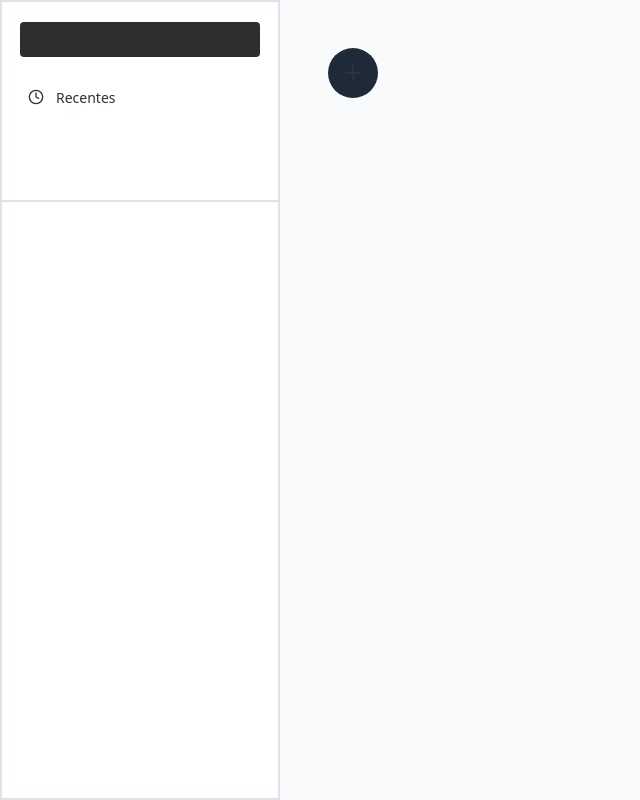
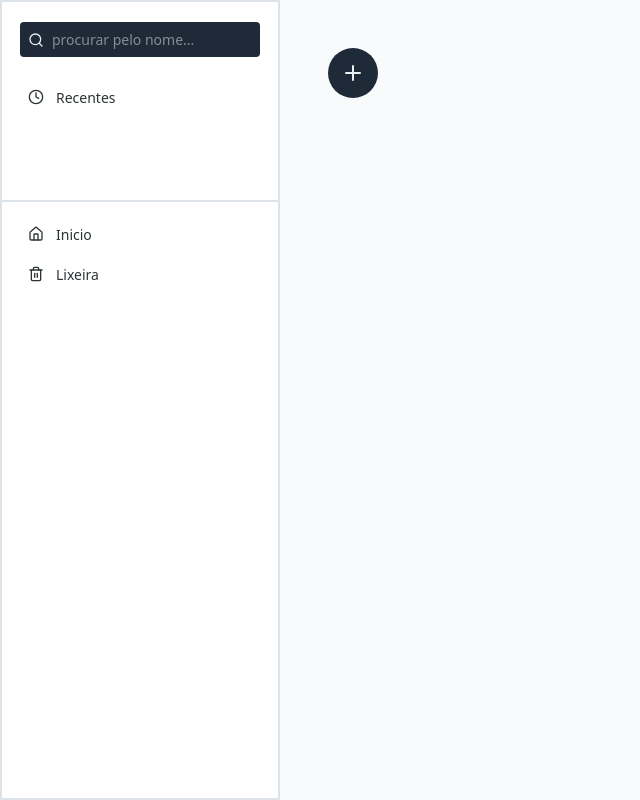
Before and after one commit to GabrielPanjos/Personal-Organizer, a React (Vite) app: page / in a window 1280 px wide. Shown: the whole page, without its empty margins (0-640 px from the left). Built offline with nearby package versions, Linux system fonts and the light colour scheme.

Commit message:
pronto para fazer card

```diff
--- a/src/App.jsx
+++ b/src/App.jsx
@@ -1,6 +1,7 @@
 import React from "react";
 import { BrowserRouter as Router, Routes, Route } from "react-router-dom";
-
+import Trash from "./pages/Trash";
+import Recents from "./pages/Recents";
 import Home from "./pages/Home";
 
 function App() {
@@ -8,6 +9,8 @@ function App() {
     <Router>
       <Routes>
         <Route path="/" element={<Home />} />
+        <Route path="/trash" element={<Trash />} />
+        <Route path="/recents" element={<Recents />} />
       </Routes>
     </Router>
   );
--- /dev/null
+++ b/src/components/AddCardButton.jsx
@@ -0,0 +1,11 @@
+import { Plus } from "lucide-react";
+
+function AddCardButton() {
+  return (
+    <button className="h-[50px] w-[50px] mt-12 flex items-center justify-center rounded-[100%] text-[#ECEFF1] bg-[#1E2A38] dark:bg-[#1E2A38] hover:bg-[#2A3B4C] ">
+      <Plus />
+    </button>
+  );
+}
+
+export default AddCardButton;
--- a/src/components/Button.jsx
+++ /dev/null
@@ -1,11 +0,0 @@
-import { Plus } from "lucide-react";
-
-function Button() {
-  return (
-    <button className="h-[50px] w-[50px] mt-12 flex items-center justify-center rounded-[100%] bg-[#1E2A38] dark:bg-[#1E2A38] hover:bg-[#2A3B4C] ">
-      <Plus />
-    </button>
-  );
-}
-
-export default Button;
--- /dev/null
+++ b/src/components/Card.jsx
@@ -0,0 +1,5 @@
+function Card() {
+  return;
+}
+
+export default Card;
--- a/src/components/SearchInput.jsx
+++ b/src/components/SearchInput.jsx
@@ -2,10 +2,10 @@ import { Search } from "lucide-react";
 
 function SearchInput() {
   return (
-    <div className="relative w-[240px]">
+    <div className="relative w-[240px] text-[#ECEFF1]">
       <Search className="absolute left-2 top-9.5 transform -translate-y-1/2 w-4 h-4" />
       <input
-        className="flex items-center pr-4 pl-8 mt-5 mb-5 w-[240px] h-[35px] text-[14px] bg-[#2E2E2E] rounded"
+        className="flex items-center pr-4 pl-8 mt-5 mb-5 w-[240px] h-[35px] text-[14px] bg-[#1E2A38] dark:bg-[#2E2E2E] rounded"
         placeholder="procurar pelo nome..."
       ></input>
     </div>
--- a/src/components/SidebarButton.jsx
+++ b/src/components/SidebarButton.jsx
@@ -1,7 +1,14 @@
-function SidebarButton({ Icon, children }) {
+import { useNavigate } from "react-router-dom";
+
+function SidebarButton({ Icon, children, route }) {
+  const navigate = useNavigate();
+
   return (
-    <div className="flex justify-center w-full h-[40px] bg-[#FFFFFF] dark:bg-[#1E1E1E] hover:bg-[#DDE3E8] dark:hover:dark:bg-[#2E2E2E]">
-      <button className="flex items-center pr-2 pl-2 w-[240px] h-[40px]">
+    <div className="flex justify-center font-medium w-full h-[40px] bg-[#FFFFFF] dark:bg-[#1E1E1E] hover:bg-[#DDE3E8] dark:hover:dark:bg-[#2E2E2E]">
+      <button
+        onClick={() => navigate(route)}
+        className="flex items-center pr-2 pl-2 w-[240px] h-[40px]"
+      >
         <Icon className="w-4 h-4" />
         <span className="text-[14px] ml-3 ">{children}</span>
       </button>
--- a/src/pages/Home.jsx
+++ b/src/pages/Home.jsx
@@ -1,20 +1,24 @@
 import React from "react";
 import Sidebar from "../components/Sidebar";
-import Button from "../components/Button";
+import AddCardButton from "../components/AddCardButton";
 import SidebarButton from "../components/SidebarButton";
-import { Clock } from "lucide-react";
+import { Clock, Trash2, House } from "lucide-react";
 import SearchInput from "../components/SearchInput";
 
 function Home() {
   return (
     <div className="flex gap-12 h-screen w-screen bg-[#F9FAFB] dark:bg-[#121212] text-[#2D3436] dark:text-[#ECEFF1] ">
       <Sidebar>
-        <div className="flex flex-col items-center w-full h-[200px] bg-[#FFFFFF] dark:bg-[#1E1E1E] border-b-2 border-[#DDE3E8] dark:border-[#2E2E2E] ">
+        <div className="flex flex-col items-center w-full h-[200px] mb-3 bg-[#FFFFFF] dark:bg-[#1E1E1E] border-b-2 border-[#DDE3E8] dark:border-[#2E2E2E] ">
           <SearchInput />
           <SidebarButton Icon={Clock}>Recentes</SidebarButton>
         </div>
+        <SidebarButton route="/" Icon={House}>
+          Inicio
+        </SidebarButton>
+        <SidebarButton Icon={Trash2}>Lixeira</SidebarButton>
       </Sidebar>
-      <Button />
+      <AddCardButton />
     </div>
   );
 }
--- /dev/null
+++ b/src/pages/Recents.jsx
@@ -0,0 +1,5 @@
+function Recents() {
+  return <h1>Recents</h1>;
+}
+
+export default Recents;
--- /dev/null
+++ b/src/pages/Trash.jsx
@@ -0,0 +1,5 @@
+function Trash() {
+  return <h1>Trash</h1>;
+}
+
+export default Trash;
```
